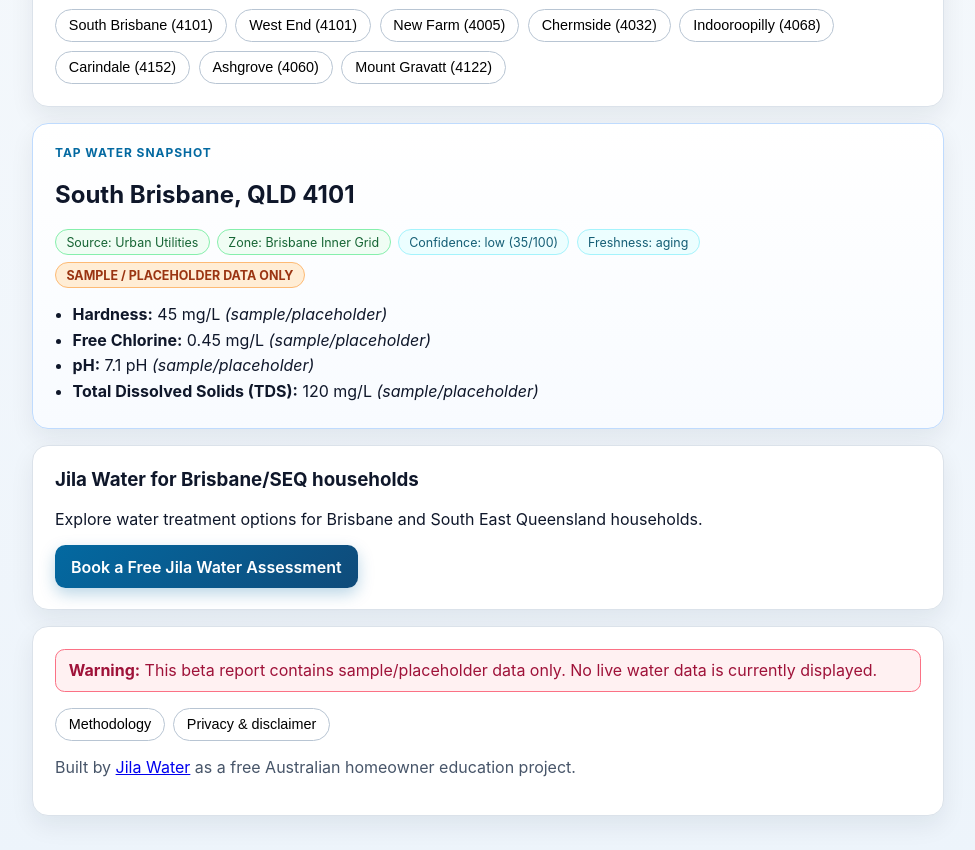
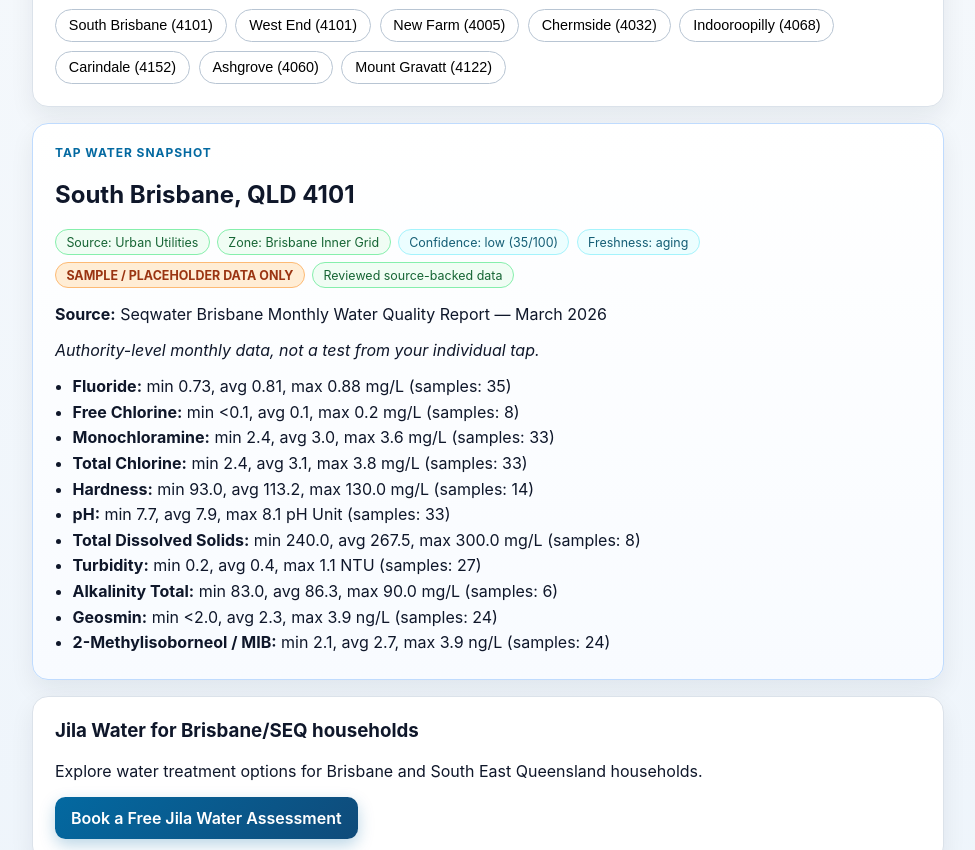
Before and after one commit to JIlaWater/whats-in-my-tap-water, a React (Vite) app: page / in a window 1280 px wide. Shown: the part 640-1490 px from the top of the page, without its empty margins (152-1127 px from the left). Built offline with nearby package versions, Linux system fonts and the light colour scheme.

Commit message:
Add reviewed Brisbane source-backed display gate

```diff
--- a/src/App.tsx
+++ b/src/App.tsx
@@ -1,5 +1,6 @@
 import { useEffect, useMemo, useState } from 'react';
 import { authorities, reports, suburbMappings, suburbs, supplyZones } from './seedData';
+import { getReviewedWaterData } from './sourceBackedData/getReviewedWaterData';
 
 const SAMPLE_LABEL = 'SAMPLE / PLACEHOLDER DATA ONLY';
 const SITE_NAME = 'WhatsInMyTapWater.com';
@@ -60,6 +61,8 @@ export const App = () => {
   const authority = authorities.find((a) => a.id === mapping?.authorityId);
   const supplyZone = supplyZones.find((z) => z.id === mapping?.supplyZoneId);
   const report = reports.find((r) => r.suburbId === activeSuburbId);
+  const reviewedRecords = suburb && mapping ? getReviewedWaterData(suburb, mapping) : [];
+  const hasReviewedRecords = reviewedRecords.length > 0;
 
   const reportUrl = suburb ? `${window.location.origin}/report/${slugFor(suburb.id)}` : window.location.href;
 
@@ -161,8 +164,17 @@ export const App = () => {
           <span className="badge">Confidence: {report.confidence.level} ({report.confidence.scoreOutOf100}/100)</span>
           <span className="badge">Freshness: {report.sourceFreshness.staleness}</span>
           <span className="badge warn">{SAMPLE_LABEL}</span>
+          {hasReviewedRecords ? <span className="badge trust">Reviewed source-backed data</span> : null}
         </div>
-        <ul>{report.parameters.map((param) => <li key={param.key}><strong>{param.displayName}:</strong> {param.placeholderValue} {param.unit} <em>(sample/placeholder)</em></li>)}</ul>
+        {hasReviewedRecords ? (
+          <>
+            <p><strong>Source:</strong> Seqwater Brisbane Monthly Water Quality Report — March 2026</p>
+            <p><em>Authority-level monthly data, not a test from your individual tap.</em></p>
+            <ul>{reviewedRecords.map((record) => <li key={record.record_id}><strong>{record.parameter_name}:</strong> min {record.min_value}, avg {record.average_value}, max {record.max_value} {record.unit} (samples: {record.number_of_samples})</li>)}</ul>
+          </>
+        ) : (
+          <ul>{report.parameters.map((param) => <li key={param.key}><strong>{param.displayName}:</strong> {param.placeholderValue} {param.unit} <em>(sample/placeholder)</em></li>)}</ul>
+        )}
       </section>
 
       {isBrisbaneOrSeq(suburb.region) ? (
--- /dev/null
+++ b/src/sourceBackedData/brisbaneMarch2026.ts
@@ -0,0 +1,21 @@
+export type ReviewedWaterRecord = {
+  record_id: string; region: string; state: string; water_authority: string; source_owner: string; source_file_name: string; source_type: string; parameter_name: string; min_value: string; average_value: string; max_value: string; unit: string; number_of_samples: string; report_month: string; source_page: string; coverage_level: string; confidence_level: string; review_status: string; reviewer_notes: string;
+};
+
+const base = {
+  region: 'Brisbane', state: 'QLD', water_authority: 'Urban Utilities', source_owner: 'Seqwater', source_file_name: 'Seqwater Water Quality Report - Brisbane - 2026-03.pdf', source_type: 'monthly_water_quality_report_pdf', report_month: '2026-03', coverage_level: 'authority', confidence_level: 'medium', review_status: 'reviewed', reviewer_notes: 'Checked against uploaded Seqwater Brisbane March 2026 PDF. Authority-level monthly data, not individual household tap testing.'
+};
+
+export const brisbaneMarch2026ReviewedData: ReviewedWaterRecord[] = [
+  { ...base, record_id: 'bris_m2026_001', parameter_name: 'Fluoride', min_value: '0.73', average_value: '0.81', max_value: '0.88', unit: 'mg/L', number_of_samples: '35', source_page: 'page 1' },
+  { ...base, record_id: 'bris_m2026_002', parameter_name: 'Free Chlorine', min_value: '<0.1', average_value: '0.1', max_value: '0.2', unit: 'mg/L', number_of_samples: '8', source_page: 'page 1' },
+  { ...base, record_id: 'bris_m2026_003', parameter_name: 'Monochloramine', min_value: '2.4', average_value: '3.0', max_value: '3.6', unit: 'mg/L', number_of_samples: '33', source_page: 'page 1' },
+  { ...base, record_id: 'bris_m2026_004', parameter_name: 'Total Chlorine', min_value: '2.4', average_value: '3.1', max_value: '3.8', unit: 'mg/L', number_of_samples: '33', source_page: 'page 1' },
+  { ...base, record_id: 'bris_m2026_005', parameter_name: 'Hardness', min_value: '93.0', average_value: '113.2', max_value: '130.0', unit: 'mg/L', number_of_samples: '14', source_page: 'page 2' },
+  { ...base, record_id: 'bris_m2026_006', parameter_name: 'pH', min_value: '7.7', average_value: '7.9', max_value: '8.1', unit: 'pH Unit', number_of_samples: '33', source_page: 'page 2' },
+  { ...base, record_id: 'bris_m2026_007', parameter_name: 'Total Dissolved Solids', min_value: '240.0', average_value: '267.5', max_value: '300.0', unit: 'mg/L', number_of_samples: '8', source_page: 'page 2' },
+  { ...base, record_id: 'bris_m2026_008', parameter_name: 'Turbidity', min_value: '0.2', average_value: '0.4', max_value: '1.1', unit: 'NTU', number_of_samples: '27', source_page: 'page 3' },
+  { ...base, record_id: 'bris_m2026_009', parameter_name: 'Alkalinity Total', min_value: '83.0', average_value: '86.3', max_value: '90.0', unit: 'mg/L', number_of_samples: '6', source_page: 'page 3' },
+  { ...base, record_id: 'bris_m2026_010', parameter_name: 'Geosmin', min_value: '<2.0', average_value: '2.3', max_value: '3.9', unit: 'ng/L', number_of_samples: '24', source_page: 'page 3' },
+  { ...base, record_id: 'bris_m2026_011', parameter_name: '2-Methylisoborneol / MIB', min_value: '2.1', average_value: '2.7', max_value: '3.9', unit: 'ng/L', number_of_samples: '24', source_page: 'page 3' },
+];
--- /dev/null
+++ b/src/sourceBackedData/getReviewedWaterData.ts
@@ -0,0 +1,19 @@
+import type { LocationAuthorityMapping, AustralianSuburb } from '../dataModels';
+import { brisbaneMarch2026ReviewedData, type ReviewedWaterRecord } from './brisbaneMarch2026';
+
+const BLOCKED_STATUSES = new Set(['imported', 'sample', 'rejected', 'publishable', 'published']);
+
+export const getReviewedWaterData = (
+  suburb: AustralianSuburb,
+  mapping: LocationAuthorityMapping,
+): ReviewedWaterRecord[] => {
+  const isSupported = ['brisbane', 'seq'].includes(suburb.region.toLowerCase()) && mapping.authorityId === 'urban-utilities';
+
+  if (!isSupported) {
+    return [];
+  }
+
+  return brisbaneMarch2026ReviewedData.filter(
+    (record) => record.review_status === 'reviewed' && !BLOCKED_STATUSES.has(record.review_status),
+  );
+};
```
Also changed, not shown: 1 other file (tests, documents, lock files or other folders).
